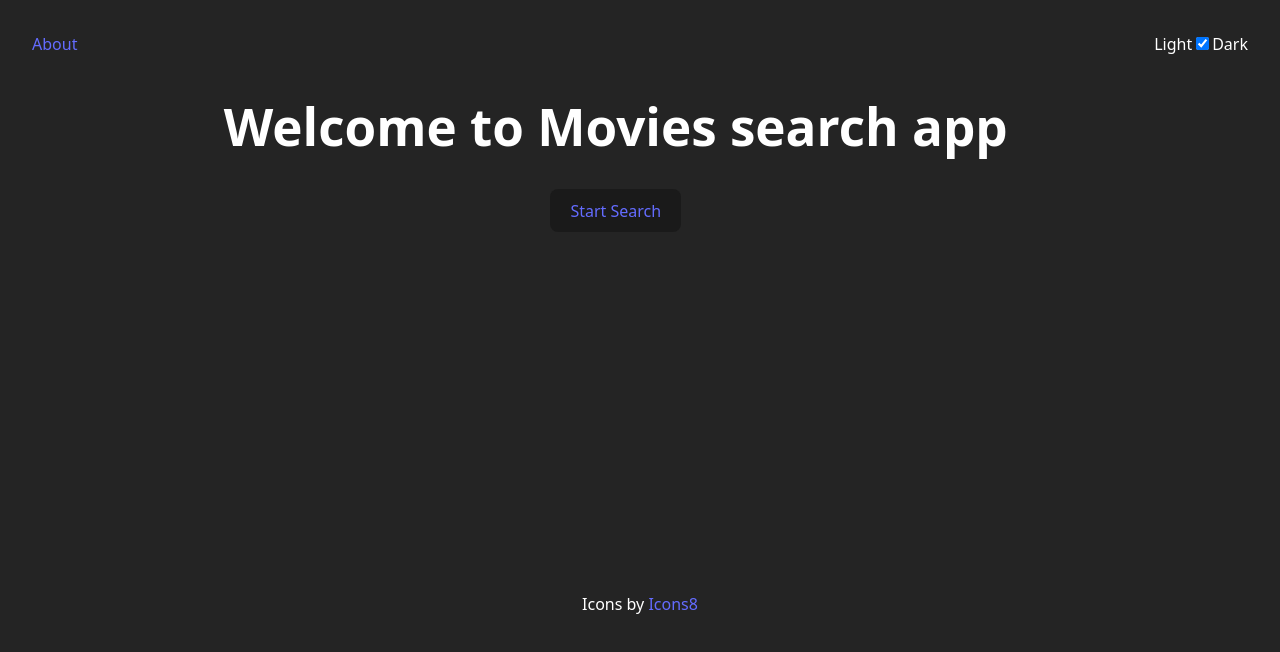
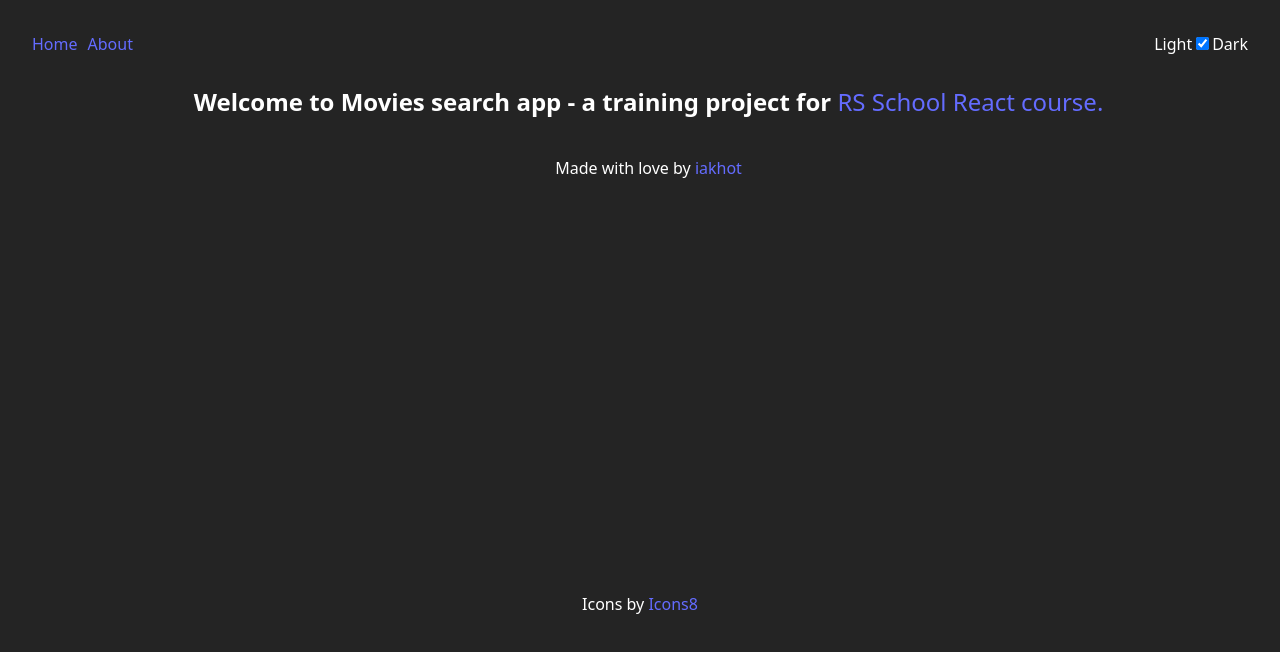
Before and after one commit to iakhot/rs-react-2025q3, a Next.js app: page /about in a window 1280 px wide. Shown: the top 652 px of the page. Built offline with nearby package versions, Linux system fonts and the light colour scheme.

Commit message:
feat: About and built-in not-found

```diff
--- a/src/App.css
+++ b/src/App.css
@@ -4,6 +4,21 @@
   max-width: 1280px;
   margin: 0 auto;
   padding: 2rem;
+
+  ul {
+    list-style-type: none;
+    margin: 0;
+    padding: 0;
+    overflow: hidden;
+  }
+
+  li {
+    float: left;
+    padding-right: 10px;
+  }
+  li a:active {
+    color: var(--text-color);
+  }
 }
 
 .card {
--- a/src/app/[[...slug]]/loader.tsx
+++ /dev/null
@@ -1,5 +0,0 @@
-import Loader from 'components/Loader';
-
-export default function Loading() {
-  return <Loader className="container center min-vh70" />;
-}
--- /dev/null
+++ b/src/app/about/page.tsx
@@ -0,0 +1,5 @@
+import { About } from 'components/common/About';
+
+export default function Page() {
+  return <About />;
+}
--- a/src/app/layout.tsx
+++ b/src/app/layout.tsx
@@ -1,5 +1,6 @@
 import type { Metadata } from 'next';
 import 'App.css';
+import 'index.css';
 import { Header } from './Header';
 import Link from 'next/link';
 
@@ -18,7 +19,14 @@
       <body>
         <div id="root">
           <Header>
-            <Link href="/about">About</Link>
+            <ul>
+              <li key={'home'}>
+                <Link href="/">Home</Link>
+              </li>
+              <li key={'about'}>
+                <Link href="/about">About</Link>
+              </li>
+            </ul>
           </Header>
           <div className="min-vh70">{children}</div>
           <div style={{ margin: '0 auto', textAlign: 'center' }}>
--- a/src/app/[[...slug]]/page.tsx
+++ b/src/app/page.tsx
@@ -1,5 +1,5 @@
-import '../../index.css';
-import { Welcome } from './Welcome';
+import 'index.css';
+import { Welcome } from 'components/common/Welcome';
 
 export function generateStaticParams() {
   return [{ slug: [''] }];
--- /dev/null
+++ b/src/components/common/About.tsx
@@ -0,0 +1,24 @@
+import Link from 'next/link';
+import './index.css';
+
+export function About() {
+  return (
+    <div className="card center vw50 flex-column">
+      <h2>
+        Welcome to Movies search app - a training project for {''}
+        <Link
+          href="https://rs.school/courses/reactjs"
+          rel="noopener noreferrer"
+        >
+          RS School React course.
+        </Link>
+      </h2>
+      <p>
+        Made with love by{' '}
+        <Link href="https://github.com/iakhot" rel="noopener noreferrer">
+          iakhot
+        </Link>
+      </p>
+    </div>
+  );
+}
```
Also changed, not shown: src/components/common/Welcome.tsx (renamed from src/app/[[...slug]]/Welcome.tsx).
